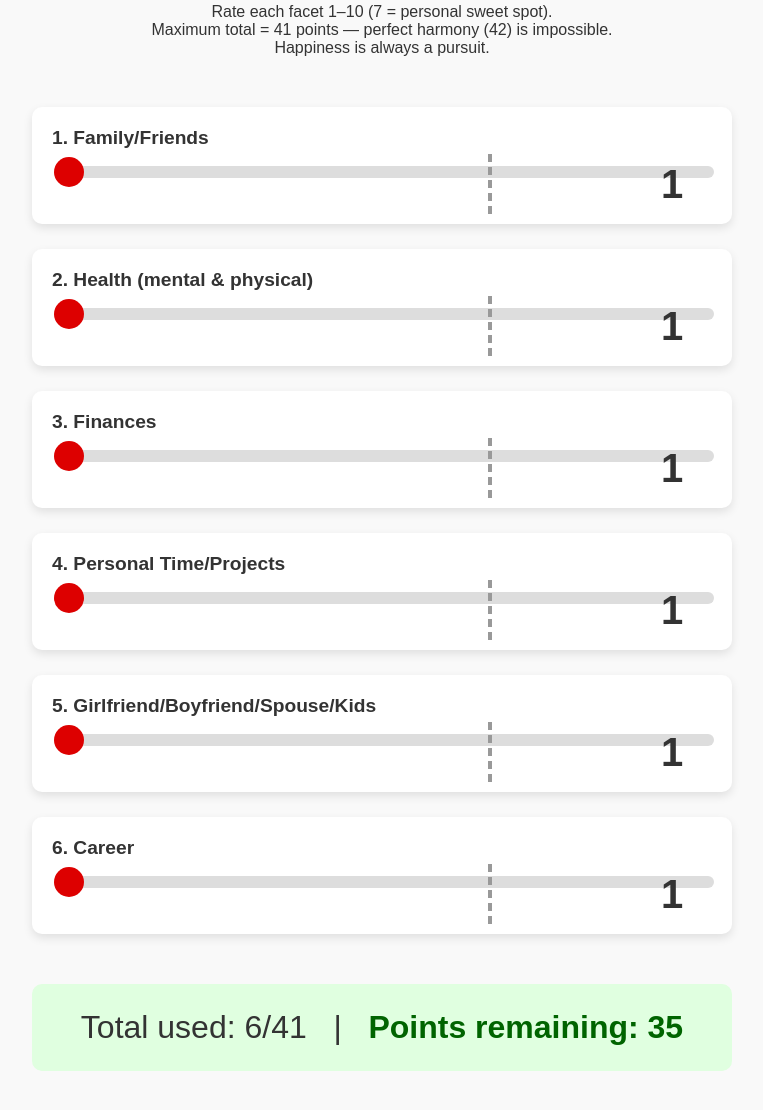
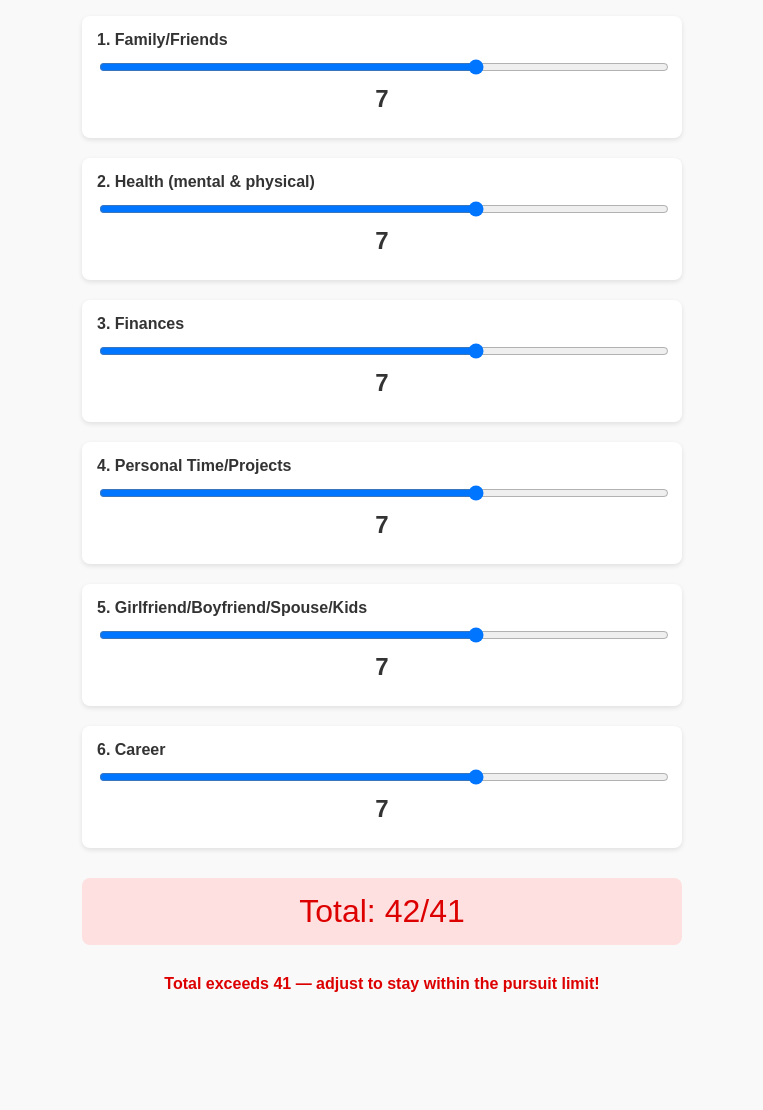
Before and after one commit to CharlesVannelli/6-Facets-to-Life, a plain HTML site: page index.html in a window 1280 px wide. Shown: the part 162-1272 px from the top of the page, without its empty margins (258-1021 px from the left). After the commit the page ends 1215 px from the top, so only its background shows below. Drawn offline with Linux system fonts and the light colour scheme.

Commit message:
Update index.html
Horizontal Slider Update

```diff
--- a/index.html
+++ b/index.html
@@ -3,211 +3,137 @@
 <head>
   <meta charset="UTF-8">
   <meta name="viewport" content="width=device-width, initial-scale=1.0">
-  <title>6 Facets of Happiness</title>
+  <title>6 Facets to Happiness - by Charles Vannelli (Max 41 Points)</title>
   <style>
     body {
       font-family: Arial, sans-serif;
-      max-width: 700px;
+      max-width: 600px;
       margin: 40px auto;
       padding: 20px;
       background: #f9f9f9;
       color: #333;
     }
-    h1 { text-align: center; margin-bottom: 5px; }
-    h2 { text-align: center; margin-top: 0; font-weight: normal; font-size: 1.3em; color: #555; }
-    p { text-align: center; margin-bottom: 50px; }
-
+    h1 { text-align: center; }
     .facet {
-      margin: 25px 0;
-      padding: 20px;
+      margin: 20px 0;
+      padding: 15px;
       background: white;
-      border-radius: 10px;
-      box-shadow: 0 4px 10px rgba(0,0,0,0.1);
-      position: relative;
+      border-radius: 8px;
+      box-shadow: 0 2px 5px rgba(0,0,0,0.1);
     }
-
     label {
+      display: block;
       font-weight: bold;
-      font-size: 1.2em;
-      display: block;
-      margin-bottom: 15px;
+      margin-bottom: 8px;
     }
-
-    .slider-container {
-      position: relative;
-      height: 40px;
-    }
-
     input[type="range"] {
       width: 100%;
-      height: 12px;
-      border-radius: 6px;
+      height: 8px;
+      border-radius: 5px;
       background: #ddd;
       outline: none;
-      -webkit-appearance: none;
     }
-
-    input[type="range"]::-webkit-slider-thumb {
-      -webkit-appearance: none;
-      width: 30px;
-      height: 30px;
-      background: #d00;
-      border-radius: 50%;
-      cursor: pointer;
+    .value {
+      font-size: 1.5em;
+      text-align: center;
+      margin: 10px 0;
+      font-weight: bold;
     }
-
-    input[type="range"]::-moz-range-thumb {
-      width: 30px;
-      height: 30px;
-      background: #d00;
-      border-radius: 50%;
-      cursor: pointer;
-      border: none;
-    }
-
-    .seven-mark {
-      position: absolute;
-      left: calc((7 - 1) / (10 - 1) * 100%);
-      top: -10px;
-      width: 4px;
-      height: 60px;
-      background: transparent;
-      border-left: 4px dashed #999;
-      pointer-events: none;
-      transform: translateX(-50%);
-    }
-
-    .value {
-      position: absolute;
-      right: 0;
-      top: 50%;
-      transform: translateY(-50%);
-      font-size: 2.5em;
-      font-weight: bold;
-      width: 80px;
+    #total {
+      font-size: 2em;
       text-align: center;
-    }
-
-    #summary {
-      text-align: center;
-      font-size: 2em;
-      margin: 50px 0;
-      padding: 25px;
-      border-radius: 10px;
+      margin: 30px 0;
+      padding: 15px;
+      border-radius: 8px;
       background: #e0ffe0;
     }
-
-    #summary.exceeded {
+    #total.exceeded {
       background: #ffe0e0;
       color: #d00;
     }
-
-    #remaining {
+    #warning {
+      text-align: center;
+      color: #d00;
       font-weight: bold;
-      color: #006400;
+      display: none;
     }
-
-    #remaining.negative {
-      color: #d00;
-    }
+    #warning.show { display: block; }
   </style>
 </head>
 <body>
-  <h1>6 Facets of Happiness</h1>
-  <h2>by Charles Vannelli</h2>
-  <p>Rate each facet 1–10 (7 = personal sweet spot).<br>Maximum total = 41 points — perfect harmony (42) is impossible.<br>Happiness is always a pursuit.</p>
+  <h1>Life Facets Balance</h1>
+  <p style="text-align:center;">Rate each facet 1–10. Total cannot exceed 41 — perfect harmony (42) is impossible.</p>
 
   <div class="facet">
     <label>1. Family/Friends</label>
-    <div class="slider-container">
-      <div class="seven-mark"></div>
-      <input type="range" id="family" min="1" max="10" value="1">
-      <div class="value" id="family-value">1</div>
-    </div>
+    <input type="range" id="family" min="1" max="10" value="7">
+    <div class="value" id="family-value">7</div>
   </div>
 
   <div class="facet">
     <label>2. Health (mental & physical)</label>
-    <div class="slider-container">
-      <div class="seven-mark"></div>
-      <input type="range" id="health" min="1" max="10" value="1">
-      <div class="value" id="health-value">1</div>
-    </div>
+    <input type="range" id="health" min="1" max="10" value="7">
+    <div class="value" id="health-value">7</div>
   </div>
 
   <div class="facet">
     <label>3. Finances</label>
-    <div class="slider-container">
-      <div class="seven-mark"></div>
-      <input type="range" id="finances" min="1" max="10" value="1">
-      <div class="value" id="finances-value">1</div>
-    </div>
+    <input type="range" id="finances" min="1" max="10" value="7">
+    <div class="value" id="finances-value">7</div>
   </div>
 
   <div class="facet">
     <label>4. Personal Time/Projects</label>
-    <div class="slider-container">
-      <div class="seven-mark"></div>
-      <input type="range" id="personal" min="1" max="10" value="1">
-      <div class="value" id="personal-value">1</div>
-    </div>
+    <input type="range" id="personal" min="1" max="10" value="7">
+    <div class="value" id="personal-value">7</div>
   </div>
 
   <div class="facet">
     <label>5. Girlfriend/Boyfriend/Spouse/Kids</label>
-    <div class="slider-container">
-      <div class="seven-mark"></div>
-      <input type="range" id="relationship" min="1" max="10" value="1">
-      <div class="value" id="relationship-value">1</div>
-    </div>
+    <input type="range" id="relationship" min="1" max="10" value="7">
+    <div class="value" id="relationship-value">7</div>
   </div>
 
   <div class="facet">
     <label>6. Career</label>
-    <div class="slider-container">
-      <div class="seven-mark"></div>
-      <input type="range" id="career" min="1" max="10" value="1">
-      <div class="value" id="career-value">1</div>
-    </div>
+    <input type="range" id="career" min="1" max="10" value="7">
+    <div class="value" id="career-value">7</div>
   </div>
 
-  <div id="summary">
-    Total used: <span id="total-value">6</span>/41 &nbsp;&nbsp;|&nbsp;&nbsp;
-    <span id="remaining">Points remaining: 35</span>
-  </div>
+  <div id="total">Total: <span id="total-value">42</span>/41</div>
+  <div id="warning">Total exceeds 41 — adjust to stay within the pursuit limit!</div>
 
   <script>
     const facets = ['family', 'health', 'finances', 'personal', 'relationship', 'career'];
-    const totalEl = document.getElementById('total-value');
-    const remainingEl = document.getElementById('remaining');
-    const summaryEl = document.getElementById('summary');
+    const totalValueEl = document.getElementById('total-value');
+    const totalEl = document.getElementById('total');
+    const warningEl = document.getElementById('warning');
 
-    function update() {
-      let total = 0;
+    function updateTotal() {
+      let sum = 0;
       facets.forEach(id => {
         const slider = document.getElementById(id);
         const valueEl = document.getElementById(id + '-value');
         valueEl.textContent = slider.value;
-        total += parseInt(slider.value);
+        sum += parseInt(slider.value);
       });
-      totalEl.textContent = total;
-      const remaining = 41 - total;
-      remainingEl.textContent = `Points remaining: ${remaining}`;
-
-      if (remaining < 0) {
-        summaryEl.classList.add('exceeded');
-        remainingEl.classList.add('negative');
+      totalValueEl.textContent = sum;
+      if (sum > 41) {
+        totalEl.classList.add('exceeded');
+        warningEl.classList.add('show');
       } else {
-        summaryEl.classList.remove('exceeded');
-        remainingEl.classList.remove('negative');
+        totalEl.classList.remove('exceeded');
+        warningEl.classList.remove('show');
       }
     }
 
+    // Attach listeners
     facets.forEach(id => {
-      document.getElementById(id).addEventListener('input', update);
+      document.getElementById(id).addEventListener('input', updateTotal);
     });
 
-    update();
+    // Initial calculation
+    updateTotal();
   </script>
 </body>
 </html>
```
